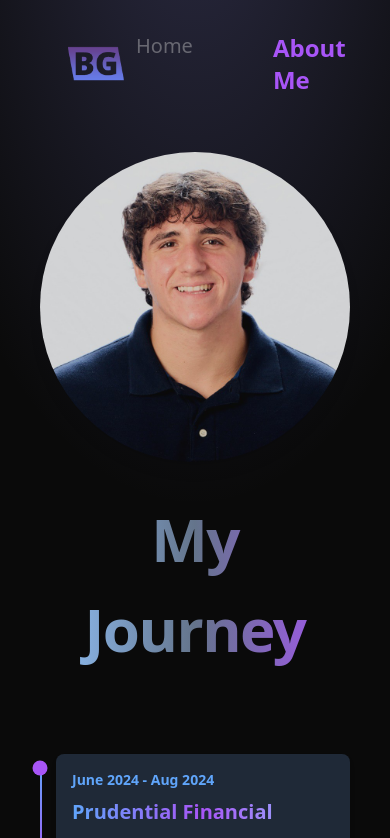
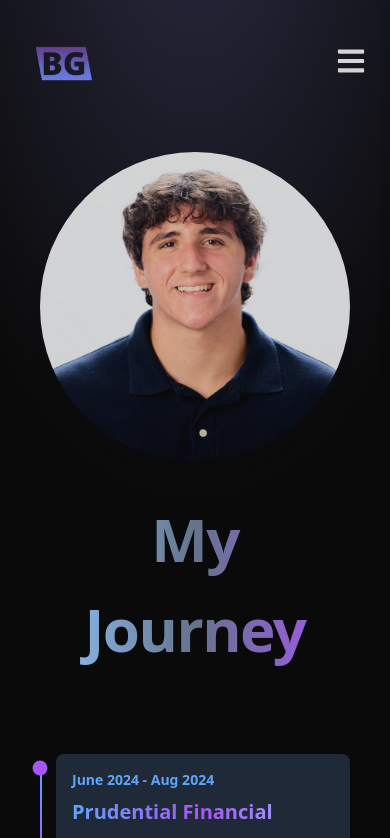
Before and after one commit to beng2004/PersonalWebsite, a React (Vite) app: page /about in a window 390 px wide. Shown: the top 838 px of the page. Built offline with nearby package versions, Linux system fonts and the light colour scheme.

Commit message:
Add Mobile Nav Bar

```diff
--- a/src/components/About.tsx
+++ b/src/components/About.tsx
@@ -55,6 +55,7 @@ const About: React.FC = () => {
           <div className="w-full xl:w-1/2 p-4">
             <Timeline
               experiences={experiences}
+              //@ts-expect-error
               setSelectedExperience={handleExperienceClick}
               selectedExperience={selectedExperience}
             />
--- a/src/components/Navbar.tsx
+++ b/src/components/Navbar.tsx
@@ -1,10 +1,11 @@
 import React, { useState, useEffect } from 'react';
 import logo from "../assets/smallLogo.png";
-import { FaLinkedin, FaGithub, FaSchool, FaGoogle } from "react-icons/fa";
+import { FaLinkedin, FaGithub, FaSchool, FaGoogle, FaBars, FaTimes } from "react-icons/fa";
 import { Link, useLocation } from 'react-router-dom';
 
 const Navbar: React.FC = () => {
     const [currentPage, setCurrentPage] = useState('/');
+    const [isMobileMenuOpen, setIsMobileMenuOpen] = useState(false);
     const location = useLocation();
 
     useEffect(() => {
@@ -18,12 +19,18 @@ const Navbar: React.FC = () => {
         { path: '/contact', label: 'Contact' },
     ];
 
+    const toggleMobileMenu = () => {
+        setIsMobileMenuOpen(!isMobileMenuOpen);
+    };
+
     return (
-        <nav className="flex items-center justify-between pt-8 px-12">
+        <nav className="flex items-center justify-between pt-8 px-4 md:px-12">
             <div className="logo flex flex-shrink-0 items-center">
                 <img className="mx-2 w-16 antialiased" src={logo} alt="logo"/>
             </div>
-            <div className="flex-grow flex justify-center">
+
+            {/* Desktop Menu */}
+            <div className="hidden md:flex flex-grow justify-center">
                 <div className="text-lg flex space-x-20">
                     {navItems.map((item) => (
                         <Link
@@ -40,11 +47,51 @@ const Navbar: React.FC = () => {
                     ))}
                 </div>
             </div>
-            <div className="flex items-center justify-center gap-4 text-3xl">
+
+            {/* Desktop Social Icons */}
+            <div className="hidden md:flex items-center justify-center gap-4 text-3xl">
                 <FaLinkedin className="fa cursor-pointer hover:text-purple-500 transition duration-300"/>
                 <FaGithub className="fa cursor-pointer hover:text-purple-500 transition duration-300"/>
                 <FaSchool className="fa cursor-pointer hover:text-purple-500 transition duration-300"/>
                 <FaGoogle className="fa cursor-pointer hover:text-purple-500 transition duration-300"/>
+            </div>
+
+            {/* Mobile Menu Button */}
+            <div className="md:hidden">
+                <button onClick={toggleMobileMenu} className="text-3xl">
+                    {isMobileMenuOpen ? <FaTimes /> : <FaBars />}
+                </button>
+            </div>
+
+            {/* Mobile Sidebar */}
+            <div className={`fixed top-0 right-0 h-full w-64 bg-white shadow-lg transform ${isMobileMenuOpen ? 'translate-x-0' : 'translate-x-full'} transition-transform duration-300 ease-in-out z-50 md:hidden`}>
+                <div className="flex justify-end p-4">
+                    <button onClick={toggleMobileMenu} className="text-3xl">
+                        <FaTimes />
+                    </button>
+                </div>
+                <div className="flex flex-col items-center space-y-8 mt-8">
+                    {navItems.map((item) => (
+                        <Link
+                            key={item.path}
+                            to={item.path}
+                            onClick={toggleMobileMenu}
+                            className={`transition duration-300 ${
+                                currentPage === item.path
+                                    ? 'text-purple-500 font-semibold text-2xl'
+                                    : 'hover:text-purple-500 opacity-40 text-xl'
+                            }`}
+                        >
+                            {item.label}
+                        </Link>
+                    ))}
+                    <div className="flex space-x-4 text-3xl mt-8">
+                        <FaLinkedin className="fa cursor-pointer hover:text-purple-500 transition duration-300"/>
+                        <FaGithub className="fa cursor-pointer hover:text-purple-500 transition duration-300"/>
+                        <FaSchool className="fa cursor-pointer hover:text-purple-500 transition duration-300"/>
+                        <FaGoogle className="fa cursor-pointer hover:text-purple-500 transition duration-300"/>
+                    </div>
+                </div>
             </div>
         </nav>
     );
```
